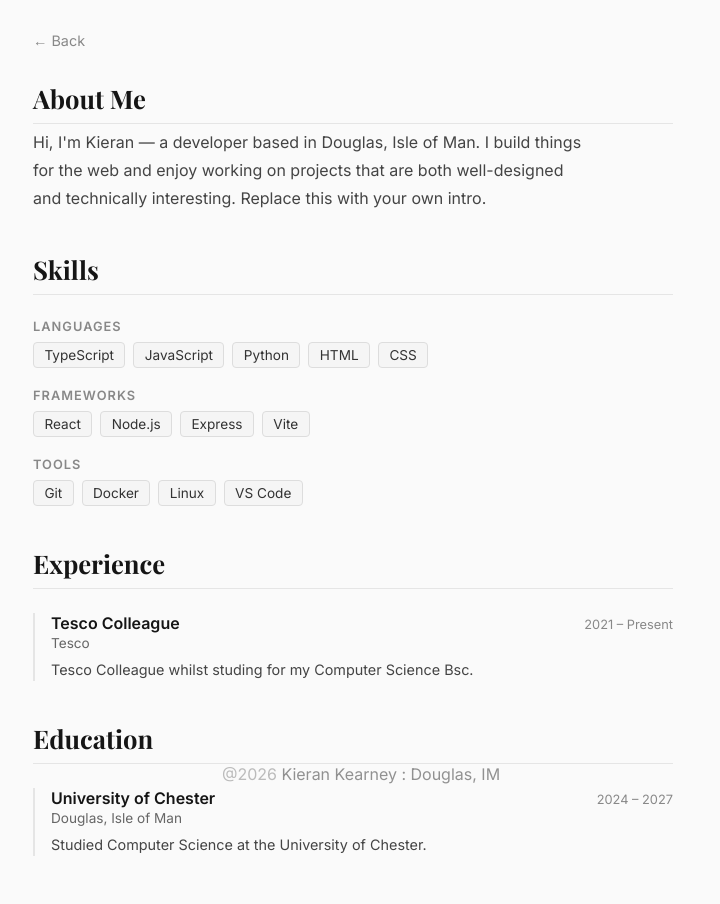
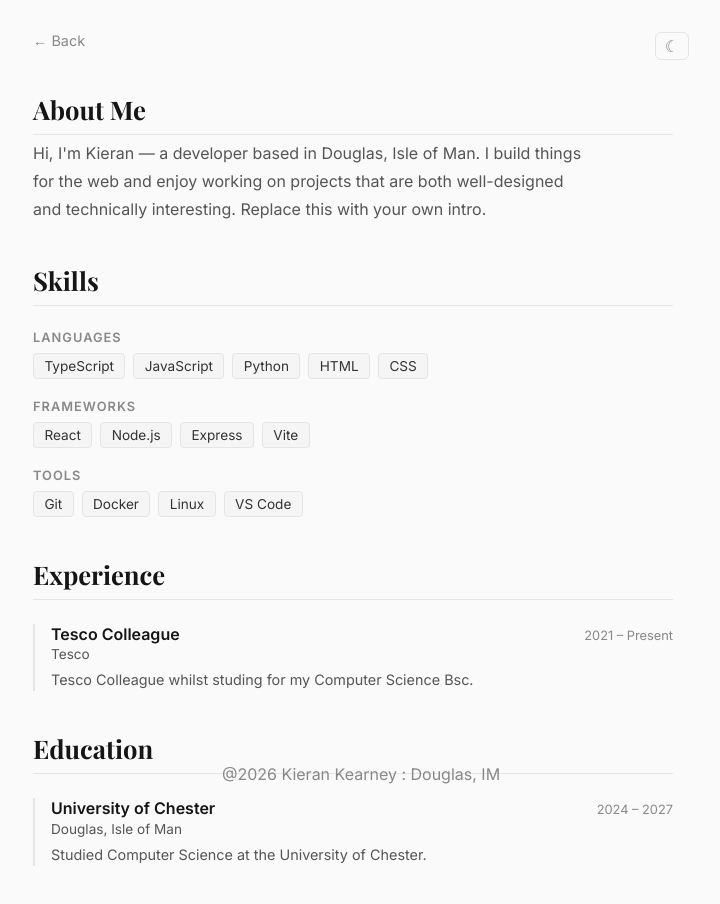
Before and after one commit to K1erans/Site, a React (Vite) app: page /about in a window 1280 px wide. Shown: the top 904 px of the page, without its empty margins (279-999 px from the left). Built offline with nearby package versions, Linux system fonts and the light colour scheme; a web font is replaced by a local one.

Commit message:
light mode

```diff
--- a/src/components/Header.tsx
+++ b/src/components/Header.tsx
@@ -1,9 +1,16 @@
+import ThemeToggle from "./ThemeToggle";
+
 export default function Header() {
   return (
-    <header className="header">
-      <nav>
-        <h1>Hi, im Kieran</h1>
-      </nav>
-    </header>
+    <>
+      <div className="toggle-corner">
+        <ThemeToggle />
+      </div>
+      <header className="header">
+        <nav>
+          <h1>Hi, im Kieran</h1>
+        </nav>
+      </header>
+    </>
   );
 }
--- a/src/components/PageLayout.tsx
+++ b/src/components/PageLayout.tsx
@@ -1,14 +1,18 @@
 import { useNavigate } from "react-router-dom";
 import Footer from "./Footer";
+import ThemeToggle from "./ThemeToggle";
 
 export default function PageLayout({ children }: { children: React.ReactNode }) {
   const navigate = useNavigate();
 
   return (
     <section className="page-layout">
-      <button className="back-btn" onClick={() => navigate("/")}>
-        ← Back
-      </button>
+      <div className="page-layout-topbar">
+        <button className="back-btn" onClick={() => navigate("/")}>
+          ← Back
+        </button>
+        <ThemeToggle />
+      </div>
       <main className="body">{children}</main>
       <Footer />
     </section>
--- /dev/null
+++ b/src/components/ThemeToggle.tsx
@@ -0,0 +1,10 @@
+import { useTheme } from "../context/ThemeContext";
+
+export default function ThemeToggle() {
+  const { theme, toggle } = useTheme();
+  return (
+    <button className="theme-toggle" onClick={toggle} aria-label="Toggle theme">
+      {theme === "dark" ? "☀" : "☾"}
+    </button>
+  );
+}
--- /dev/null
+++ b/src/context/ThemeContext.tsx
@@ -0,0 +1,29 @@
+import { createContext, useContext, useEffect, useState } from "react";
+
+type Theme = "light" | "dark";
+
+const ThemeContext = createContext<{ theme: Theme; toggle: () => void }>({
+  theme: "light",
+  toggle: () => {},
+});
+
+export function ThemeProvider({ children }: { children: React.ReactNode }) {
+  const [theme, setTheme] = useState<Theme>(() => {
+    const stored = localStorage.getItem("theme");
+    if (stored === "dark" || stored === "light") return stored;
+    return window.matchMedia("(prefers-color-scheme: dark)").matches ? "dark" : "light";
+  });
+
+  useEffect(() => {
+    document.documentElement.classList.toggle("dark", theme === "dark");
+    localStorage.setItem("theme", theme);
+  }, [theme]);
+
+  return (
+    <ThemeContext.Provider value={{ theme, toggle: () => setTheme(t => t === "dark" ? "light" : "dark") }}>
+      {children}
+    </ThemeContext.Provider>
+  );
+}
+
+export const useTheme = () => useContext(ThemeContext);
--- a/src/index.css
+++ b/src/index.css
@@ -1,3 +1,29 @@
+/* ── Colour tokens ── */
+:root {
+    --bg:           #fafafa;
+    --text:         #151515;
+    --text-muted:   #555;
+    --text-subtle:  #888;
+    --text-faint:   #aaa;
+    --border:       #e5e5e5;
+    --tag-bg:       #f5f5f5;
+    --tag-text:     #333;
+    --accent:       #ff0022;
+}
+
+html.dark {
+    --bg:           #121212;
+    --text:         #f0f0f0;
+    --text-muted:   #b0b0b0;
+    --text-subtle:  #888;
+    --text-faint:   #666;
+    --border:       #2a2a2a;
+    --tag-bg:       #1e1e1e;
+    --tag-text:     #ccc;
+    --accent:       #89CFF0;
+}
+
+/* ── Reset ── */
 html,
 body,
 #root {
@@ -7,9 +33,10 @@ body,
 }
 
 body {
-    background-color: #fafafa;
-    color: #151515;
+    background-color: var(--bg);
+    color: var(--text);
 }
+
 * {
     font-family: "Inter", sans-serif;
     box-sizing: border-box;
@@ -26,6 +53,7 @@ h6 {
     font-family: "Playfair Display", serif;
 }
 
+/* ── Home layout ── */
 .layout {
     min-height: 100vh;
     width: 100%;
@@ -56,7 +84,7 @@ h6 {
 .header p {
     font-style: italic;
     font-size: 1.05rem;
-    color: #444;
+    color: var(--text-muted);
 }
 
 .leftSide nav {
@@ -71,12 +99,12 @@ h6 {
     font-size: 1.5rem;
     font-weight: 400;
     text-decoration: none;
-    color: #151515;
+    color: var(--text);
     transition: color 0.2s ease;
 }
 
 .leftSide nav a:hover {
-    color: #ff0022;
+    color: var(--accent);
 }
 
 .footer {
@@ -86,17 +114,17 @@ h6 {
     width: 100%;
     text-align: center;
     font-size: 1rem;
-    color: #bbb;
+    color: var(--text-subtle);
 }
 
 .footer a,
 .footer span {
-    color: #919191;
+    color: var(--text-subtle);
     text-decoration: none;
 }
 
 .footer a:hover {
-    color: #ff0022;
+    color: var(--accent);
 }
 
 .body {
@@ -110,10 +138,10 @@ h6 {
 
 /* Active nav link */
 .leftSide nav a.nav-active {
-    color: #ff0022;
+    color: var(--accent);
 }
 
-/* ── Sub-page layout (no sidebar/header) ── */
+/* ── Sub-page layout ── */
 .page-layout {
     min-height: 100vh;
     display: flex;
@@ -131,14 +159,13 @@ h6 {
     cursor: pointer;
     font-family: "Inter", sans-serif;
     font-size: 0.9rem;
-    color: #888;
+    color: var(--text-subtle);
     padding: 0;
-    margin-bottom: 2rem;
     transition: color 0.2s ease;
 }
 
 .back-btn:hover {
-    color: #ff0022;
+    color: var(--accent);
 }
 
 /* ── Shared page wrapper ── */
@@ -152,7 +179,7 @@ h6 {
 .page h2 {
     font-size: 1.6rem;
     font-weight: 700;
-    border-bottom: 1px solid #e5e5e5;
+    border-bottom: 1px solid var(--border);
     padding-bottom: 0.5rem;
     margin-bottom: 0.25rem;
 }
@@ -161,7 +188,7 @@ h6 {
 .about-hero p {
     font-size: 1rem;
     line-height: 1.75;
-    color: #444;
+    color: var(--text-muted);
     max-width: 560px;
 }
 
@@ -183,7 +210,7 @@ h6 {
     font-weight: 600;
     text-transform: uppercase;
     letter-spacing: 0.08em;
-    color: #888;
+    color: var(--text-subtle);
 }
 
 .skill-tags {
@@ -195,10 +222,10 @@ h6 {
 .tag {
     font-size: 0.85rem;
     padding: 0.25rem 0.65rem;
-    border: 1px solid #ddd;
+    border: 1px solid var(--border);
     border-radius: 4px;
-    color: #333;
-    background: #f5f5f5;
+    color: var(--tag-text);
+    background: var(--tag-bg);
 }
 
 .experience-list {
@@ -208,7 +235,7 @@ h6 {
 }
 
 .exp-item {
-    border-left: 2px solid #e5e5e5;
+    border-left: 2px solid var(--border);
     padding-left: 1rem;
 }
 
@@ -227,19 +254,19 @@ h6 {
 
 .exp-period {
     font-size: 0.8rem;
-    color: #888;
+    color: var(--text-subtle);
     white-space: nowrap;
 }
 
 .exp-company {
     font-size: 0.85rem;
-    color: #666;
+    color: var(--text-muted);
     margin-top: 0.15rem;
 }
 
 .exp-desc {
     font-size: 0.9rem;
-    color: #444;
+    color: var(--text-muted);
     margin-top: 0.4rem;
     line-height: 1.6;
 }
@@ -256,7 +283,7 @@ h6 {
     flex-direction: column;
     gap: 0.25rem;
     padding: 1rem;
-    border: 1px solid #e5e5e5;
+    border: 1px solid var(--border);
     border-radius: 6px;
     text-decoration: none;
     color: inherit;
@@ -264,7 +291,7 @@ h6 {
 }
 
 .post-item:hover {
-    border-color: #ff0022;
+    border-color: var(--accent);
 }
 
 .post-item h3 {
@@ -275,12 +302,12 @@ h6 {
 
 .post-item p {
     font-size: 0.875rem;
-    color: #555;
+    color: var(--text-muted);
 }
 
 .post-date {
     font-size: 0.75rem;
-    color: #aaa;
+    color: var(--text-faint);
     font-family: "Inter", sans-serif;
 }
 
@@ -296,7 +323,7 @@ h6 {
     flex-direction: column;
     gap: 0.5rem;
     padding: 1rem;
-    border: 1px solid #e5e5e5;
+    border: 1px solid var(--border);
     border-radius: 6px;
     text-decoration: none;
     color: inherit;
@@ -304,7 +331,7 @@ h6 {
 }
 
 .project-card:hover {
-    border-color: #ff0022;
+    border-color: var(--accent);
 }
 
 .project-card h3 {
@@ -315,7 +342,7 @@ h6 {
 
 .project-desc {
     font-size: 0.83rem;
-    color: #555;
+    color: var(--text-muted);
     flex: 1;
     line-height: 1.5;
 }
@@ -323,7 +350,7 @@ h6 {
 .project-lang {
     font-size: 0.78rem;
     font-weight: 600;
-    color: #555;
+    color: var(--text-muted);
     margin-top: auto;
     padding-top: 0.5rem;
 }
@@ -333,7 +360,7 @@ h6 {
     align-items: center;
     gap: 0.75rem;
     font-size: 0.8rem;
-    color: #777;
+    color: var(--text-subtle);
 }
 
 .stat {
@@ -343,6 +370,38 @@ h6 {
 }
 
 .muted {
-    color: #999;
+    color: var(--text-subtle);
     font-size: 0.9rem;
 }
+
+/* ── Theme toggle ── */
+.toggle-corner {
+    position: fixed;
+    top: 1rem;
+    right: 1rem;
+    z-index: 100;
+}
+
+.theme-toggle {
+    background: none;
+    border: 1px solid var(--border);
+    border-radius: 6px;
+    cursor: pointer;
+    font-size: 1rem;
+    color: var(--text-subtle);
+    padding: 0.3rem 0.55rem;
+    transition: color 0.2s ease, border-color 0.2s ease;
+    line-height: 1;
+}
+
+.theme-toggle:hover {
+    color: var(--accent);
+    border-color: var(--accent);
+}
+
+.page-layout-topbar {
+    display: flex;
+    align-items: center;
+    justify-content: space-between;
+    margin-bottom: 2rem;
+}
--- a/src/main.tsx
+++ b/src/main.tsx
@@ -3,11 +3,14 @@ import { createRoot } from "react-dom/client";
 import { BrowserRouter } from "react-router-dom";
 import "./index.css";
 import App from "./pages/App.tsx";
+import { ThemeProvider } from "./context/ThemeContext.tsx";
 
 createRoot(document.getElementById("root")!).render(
   <StrictMode>
     <BrowserRouter>
-      <App />
+      <ThemeProvider>
+        <App />
+      </ThemeProvider>
     </BrowserRouter>
   </StrictMode>,
 );
```
